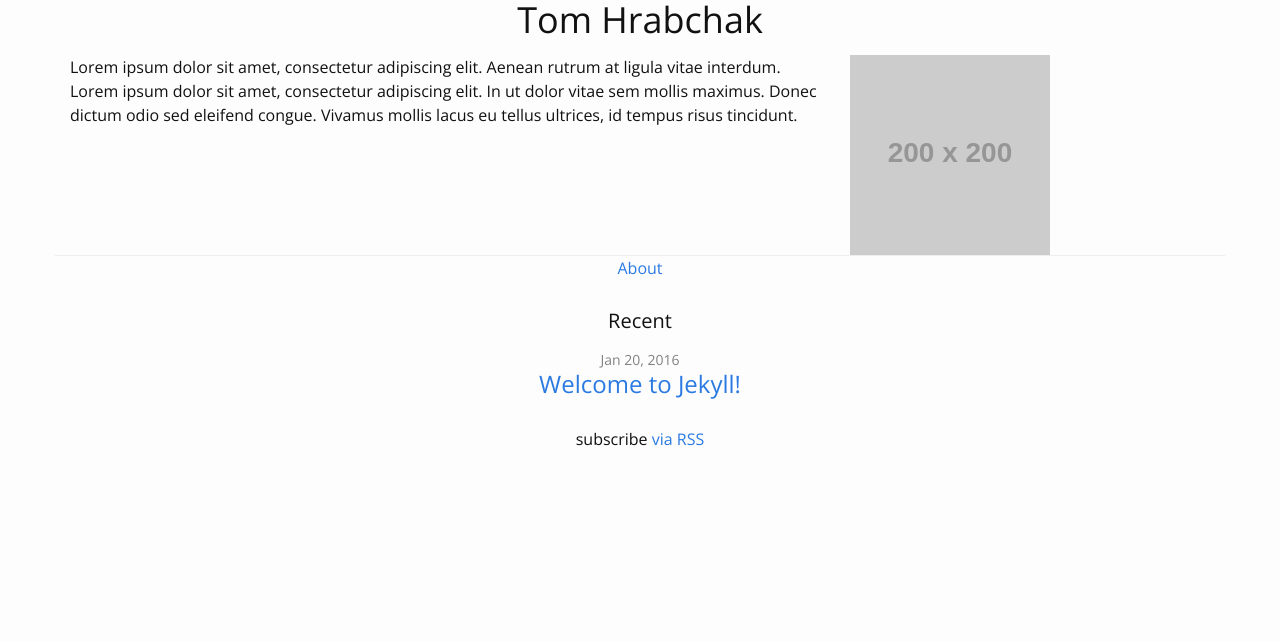
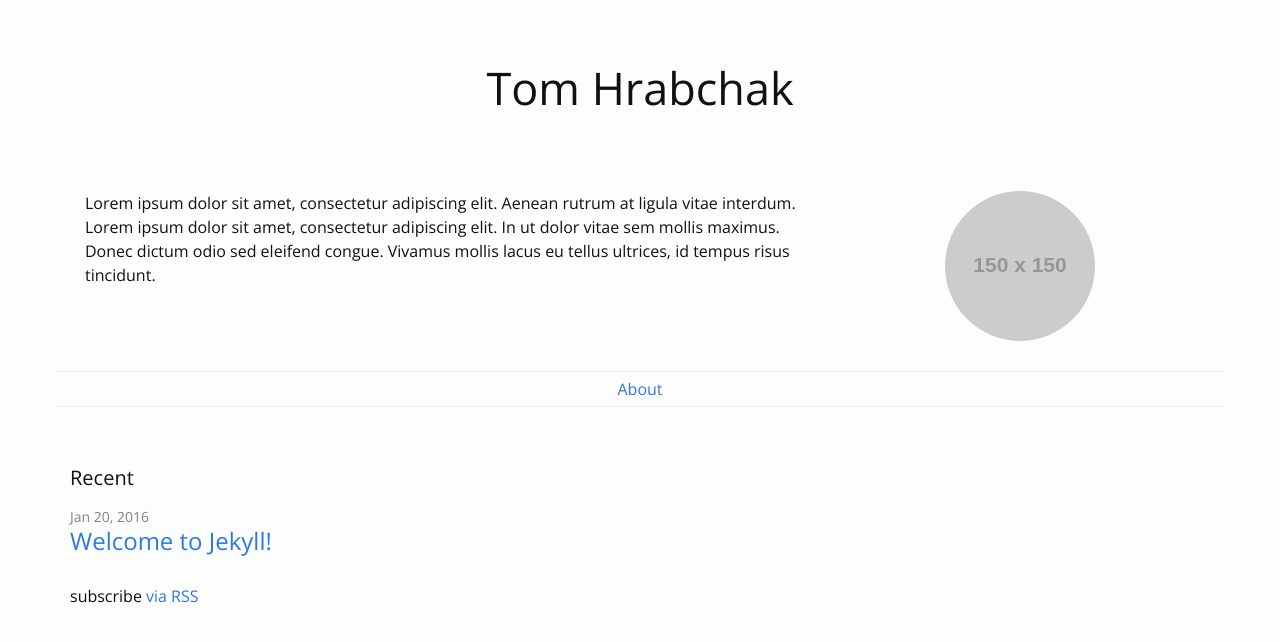
Before and after one commit to thrabchak/thrabchak.github.io, a Jekyll site: the page built from index.html, in a window 1280 px wide. Shown: the top 642 px of the page. Built offline with Jekyll 4.4.1, drawn with Linux system fonts in a browser that asks for light colours.

Commit message:
general progress

```diff
--- a/_config.yml
+++ b/_config.yml
@@ -2,8 +2,7 @@
 title: Tom Hrabchak
 email: thrabchak@gmail.com
 description: >
-  Tom Hrabchak's small personal website. Find links to projects and contact
-  information here.
+  My small personal website.
 
 baseurl: "" # the subpath of your site, e.g. /blog
 
--- a/_includes/footer.html
+++ b/_includes/footer.html
@@ -2,7 +2,6 @@
 
   <div class="wrapper">
 
-    <h2 class="footer-heading">{{ site.title }}</h2>
 
     <div class="footer-col-wrapper">
       <div class="footer-col footer-col-1">
--- a/_layouts/homepage.html
+++ b/_layouts/homepage.html
@@ -1,25 +1,35 @@
 <!DOCTYPE html>
 <html lang="en">
-
   {% include head.html %}
-
   <body>
+    <div class="my-title-bar">
       <div class="container">
-      <div class="my-title-bar">
         <div class="homepage-colorbar"></div>
-        <div class="name-title">
-          <h1 class="text-center">{{site.title}}</h1>
+        <h1 class="name-title text-center">{{site.title}}</h1>
       </div>
     </div>
-      <div class="info-card row">
-        <div class="bio-descriptions col-xs-8">{{content}}</div>
-        <div class="col-xs-4">
-          <img class="img-responsive" src="http://placehold.it/200x200">
+    <div class="info-card">
+      <div class="container">
+        <div class="bio-descriptions col-sm-8">{{content}}</div>
+        <div class="bio-images col-sm-4 ">
+          <img class="img-responsive img-circle center-block" src="http://placehold.it/150x150">
+<!--
+          <h5 class="text-center">Contact</h5>
+          <div class="center-block">
+            <div class="col-sm-4">
+              <img src="http://placehold.it/20x20">
+            </div>
+            <img class="col-sm-4" src="http://placehold.it/20x20">
+            <img class="col-sm-4" src="http://placehold.it/20x20">
+          </div>
+-->
         </div>
       </div>
-
-      <nav class="navigation row">
-        <hr>
+    </div>
+    <nav class="home-mid-nav">
+      <div class="container">
+        <div class="row">
+          <hr class="half-rule">
           <div class="trigger text-center">
             {% for my_page in site.pages %}
               {% if my_page.title %}
@@ -27,31 +37,27 @@
               {% endif %}
             {% endfor %}
           </div>
+          <hr class="half-rule">
+        </div>
+      </div>
     </nav>
-
-      <div class="page-content row text-center">
+    <div class="page-content">
+      <div class="container">
         <div class="home">
-
           <h1 class="page-heading">Recent</h1>
-
           <ul class="post-list">
             {% for post in site.posts %}
               <li>
                 <span class="post-meta">{{ post.date | date: "%b %-d, %Y" }}</span>
-
                 <h2>
                   <a class="post-link" href="{{ post.url | prepend: site.baseurl }}">{{ post.title }}</a>
                 </h2>
               </li>
             {% endfor %}
           </ul>
-
           <p class="rss-subscribe">subscribe <a href="{{ "/feed.xml" | prepend: site.baseurl }}">via RSS</a></p>
-
         </div>
       </div>
     </div>
-
   </body>
-
 </html>
--- a/_sass/_layout.scss
+++ b/_sass/_layout.scss
@@ -1,14 +1,30 @@
+* {
+}
+
 /**
  * Homepage
  */
 .my-title-bar {
-  margin-top: 15;
-  margin-bottom: 15;
-  border-color: aqua;
-  border-width: 3px;
-  padding: 15;
+  margin-top: 7vh;
+  margin-bottom: 7vh;
+}
+.name-title {
+  font-size: 45px;
+}
+.bio-descriptions {
+  //border: 1px solid red !important;
+}
+.info-card {
+}
+.home-mid-nav {
+  margin-top: 25px;
+  margin-bottom: 25px;
 }
 
+.half-rule {
+  margin-top: 5px;
+  margin-bottom: 5px;
+}
 /**
  * Site header
  */
```
Also changed, not shown: index.html (line endings or trailing spaces). Lines whose indentation alone changed are shown as unchanged.
